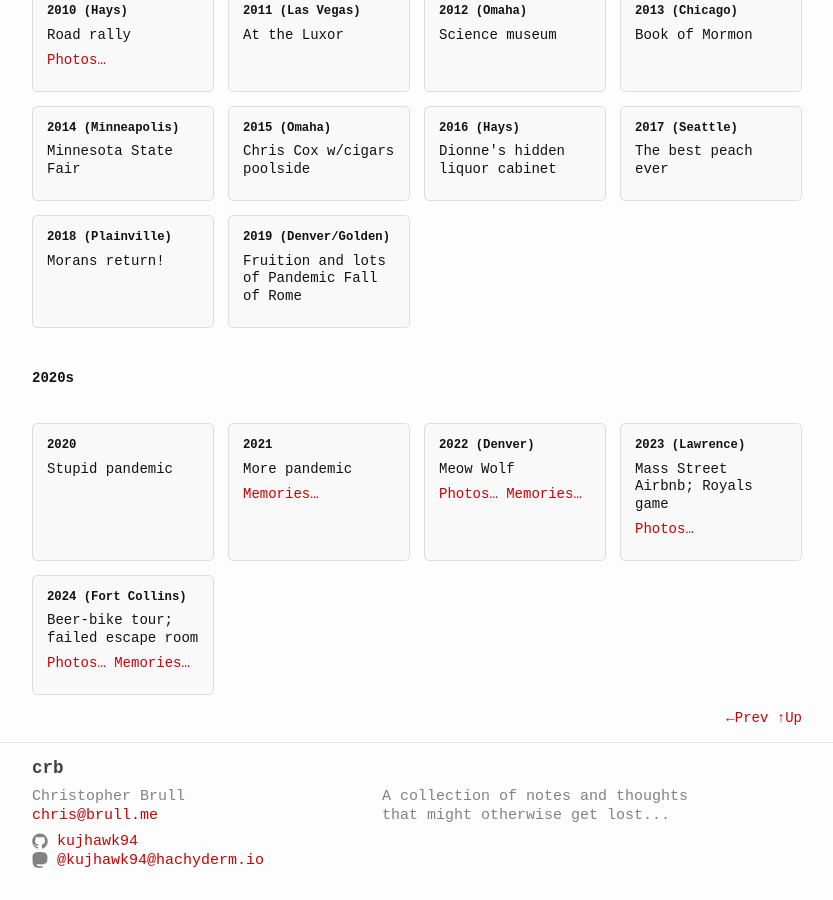
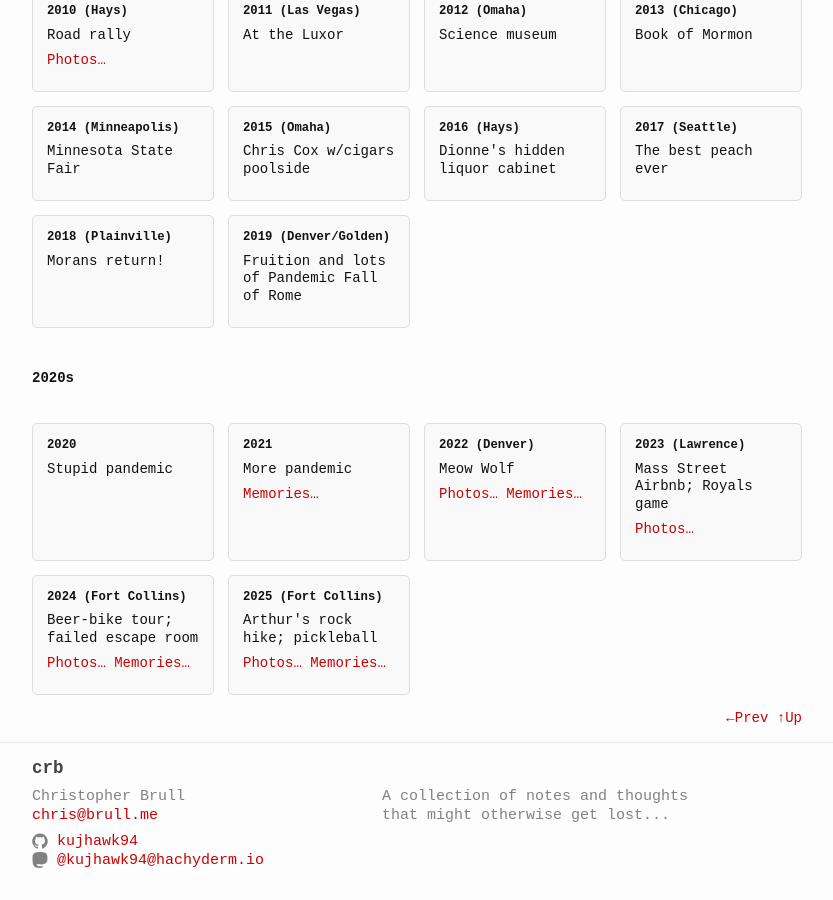
Before and after one commit to kujhawk94/kujhawk94.github.io, a Jekyll site: the page built from _posts/2025-01-07-ldw.html, in a window 1280 px wide and 900 px high, scrolled down 1279 px. Shown: the whole window, without its empty margins (223-1056 px from the left). Built offline with Jekyll 4.4.1, drawn with Linux system fonts in a browser that asks for light colours.

Commit message:
Add ldw2025

```diff
--- a/_posts/2025-01-07-ldw.html
+++ b/_posts/2025-01-07-ldw.html
@@ -367,6 +367,17 @@ If you're a part of our little group, contact me to add any memories or photos.
       </div>
     </div>
 
+	<div class="year" id="2025">
+      <h3>2025 (Fort Collins)</h3>
+      <div class="content">
+        <p>Arthur's rock hike; pickleball</p>
+	<p><a href="https://www.smugmug.com/gallery/n-RPVsC4">Photos…</a>
+	<a href="#" class="show-notes" data-notes="Frank, Gabe and Tammy join Chris and Jen in Fort Collins to drink a lot of good beer, eat a lot of good food and enjoy hiking and pickleball.">
+            Memories…
+          </a></p>
+      </div>
+    </div>
+
   </div>
 </div>
 
```
